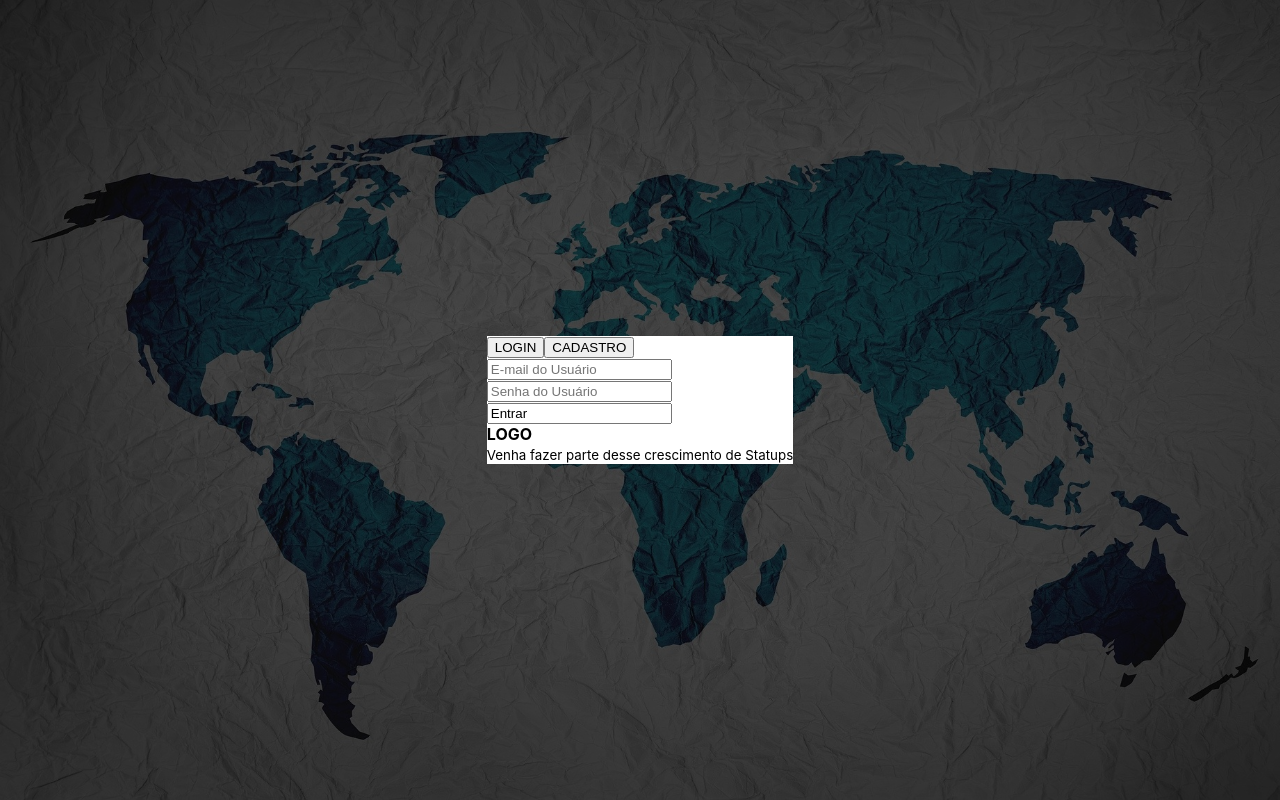
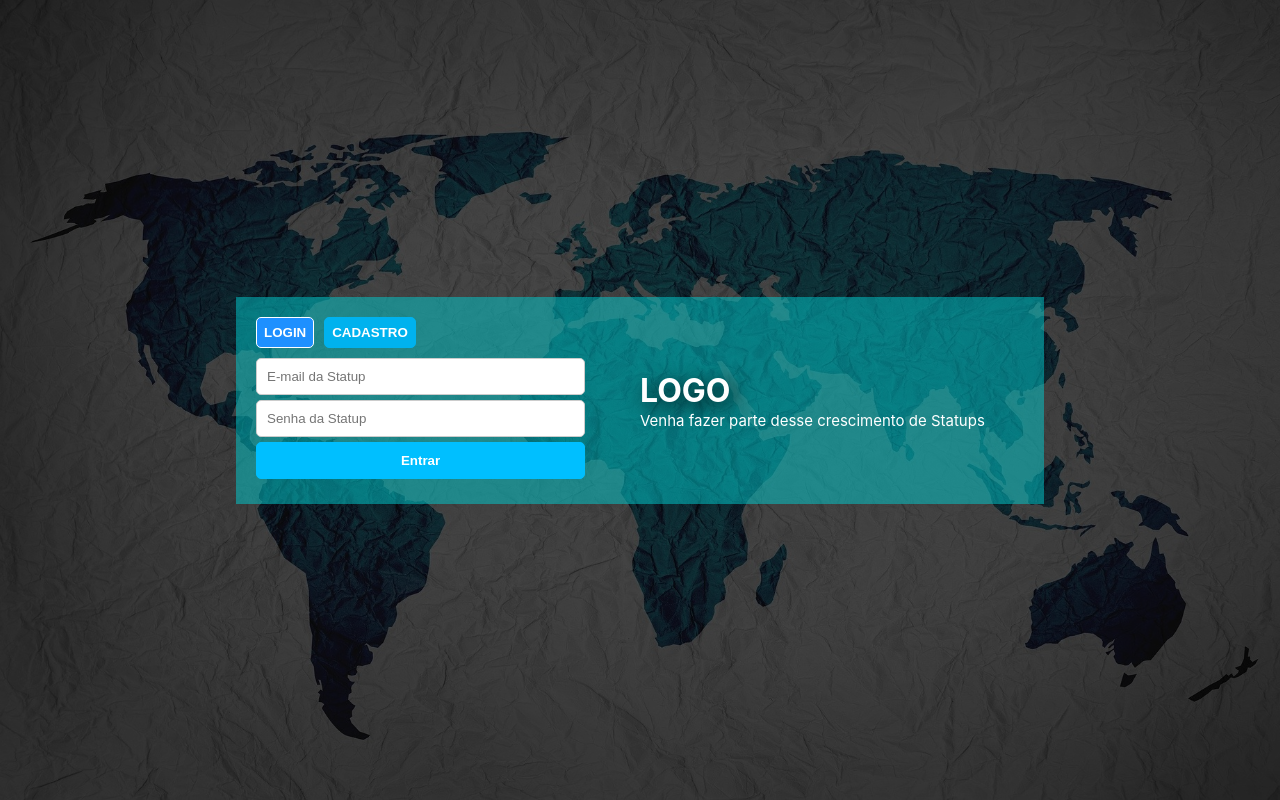
Before and after one commit to ricardotecnicob/projetohackton, a React (Create React App) app: page / in a window 1280 px wide. Built offline with nearby package versions, Linux system fonts and the light colour scheme.

Commit message:
Desafio das Statups

```diff
--- a/src/pages/Login/index.js
+++ b/src/pages/Login/index.js
@@ -1,23 +1,39 @@
-import React from 'react';
+import React, { useState } from 'react';
 
 import { Container, ContainerConteudo, GroupInfo, FormInputs, ContainerConteudoInterno } from './styles';
 
 export default function Login() {
+
+  const [pageTab,setPageTab] = useState('login');
+
+  const Tabs = value => {
+    setPageTab(value);
+  }
+
   return (
     <Container >
         <ContainerConteudo>
-          <ContainerConteudoInterno>
+          <ContainerConteudoInterno activoaba={pageTab} >
             <div className="areaConteudo01">
                 <div className="optionsForm">
-                    <button type="buttom" className="opt01" >LOGIN</button>
-                    <button type="buttom" className="opt02" >CADASTRO</button>
+                    <button type="buttom" className="opt01" onClick={() => Tabs('login')} >LOGIN</button>
+                    <button type="buttom" className="opt02" onClick={() => Tabs('cadastro')} >CADASTRO</button>
                 </div>
                 <FormInputs>
+                    {
+                      pageTab === 'cadastro' ?
+                      <GroupInfo>
+                        <input type="text" placeholder="Nome Statup" />
+                      </GroupInfo>
+                      :
+                      ''
+                    }
+
                     <GroupInfo>
-                        <input type="email" placeholder="E-mail do Usuário" />
+                        <input type="email" placeholder="E-mail da Statup" />
                     </GroupInfo>
                     <GroupInfo>
-                        <input type="password" placeholder="Senha do Usuário" />
+                        <input type="password" placeholder="Senha da Statup" />
                     </GroupInfo>
                     <GroupInfo>
                         <input type="buttom" value="Entrar"  />
--- a/src/pages/Login/styles.js
+++ b/src/pages/Login/styles.js
@@ -21,7 +21,69 @@ export const ContainerConteudo = styled.div`
 `;
 
 export const ContainerConteudoInterno = styled.div`
-  background: #fff;
+  background: rgba(0,206,209,0.5);
+  padding: 20px;
+  width: 768px;
+  display: flex;
+  justify-content: center;
+  align-items: center;
+  color: white;
+
+  .areaConteudo01{
+    flex: 1;
+      .optionsForm{
+        margin-bottom: 10px;
+
+        .opt01{
+          background:  ${props => props.activoaba === 'login' ? '#1E90FF' : '#00B2EE' };
+          border: 1px solid ${props => props.activoaba === 'login' ? '#fff' : '#00B2EE' };
+          border-radius: 5px;
+          margin-right: 10px;
+          padding: 7px;
+          cursor: pointer;
+          color: white;
+          font-weight: bold;
+        }
+
+        .opt01:hover{
+          background: #1E90FF;
+          border: 1px solid #1E90FF;
+        }
+
+        .opt02{
+          background: ${props => props.activoaba === 'cadastro' ? '#1E90FF' : '#00B2EE' };;
+          border: 1px solid ${props => props.activoaba === 'cadastro' ? '#fff' : '#00B2EE' };;
+          border-radius: 5px;
+          margin-right: 10px;
+          padding: 7px;
+          cursor: pointer;
+          color: white;
+          font-weight: bold;
+        }
+
+        .opt02:hover{
+          background: #1E90FF;
+          border: 1px solid #1E90FF;
+        }
+
+      }
+
+  }
+
+  .areaConteudo02{
+    flex: 1;
+
+    strong{
+      font-size: 2em;
+      text-shadow: 5px 5px 20px  #000;
+    }
+
+    small{
+      font-size: 15px;
+    }
+
+  }
+
 `;
 
 export const FormInputs = styled.div`
@@ -29,5 +91,26 @@ export const FormInputs = styled.div`
 
 
 export const GroupInfo = styled.div`
+    input{
+      padding: 10px;
+      margin-bottom: 5px;
+      border-radius: 5px;
+      border: 1px solid #ccc;
+      width: 80%;
+    }
+
+    input[type=buttom]{
+      text-align: center;
+      background: #00BFFF;
+      border: 1px solid #00BFFF;
+      color: white;
+      font-weight: bold;
+      cursor: pointer;
+    }
+
+    input[type=buttom]:hover{
+      background: #1E90FF;
+      border: 1px solid #1E90FF;
+    }
 
 `;
```
